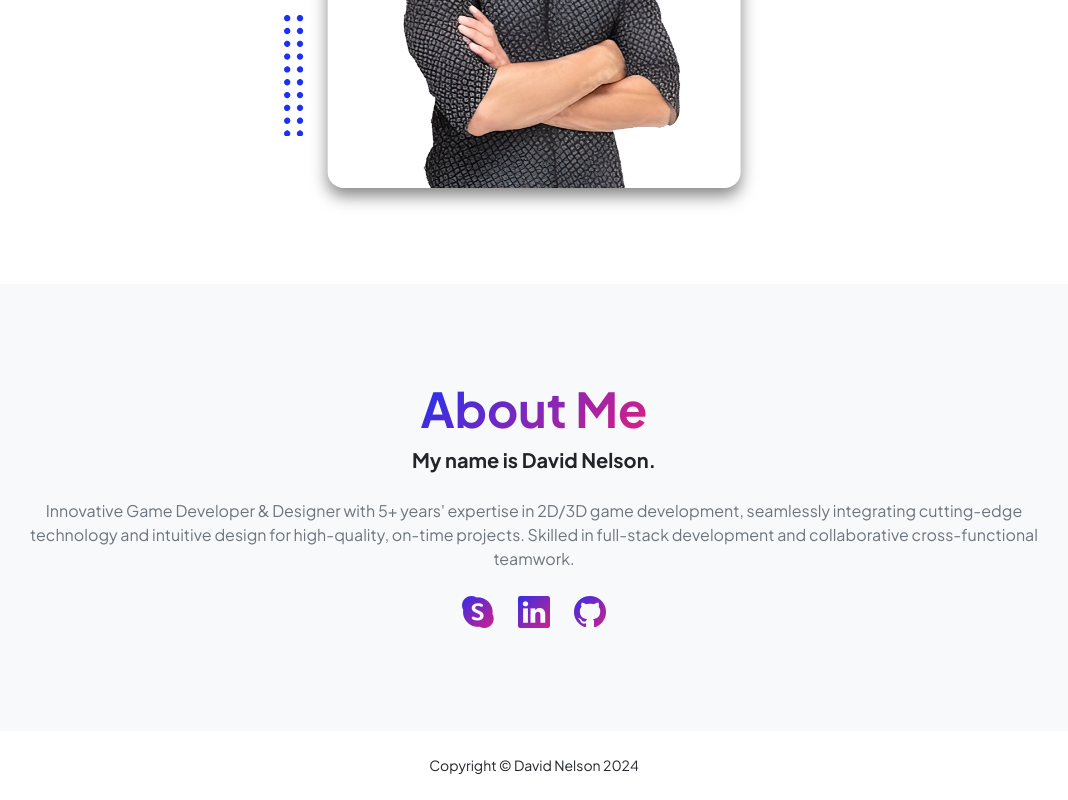
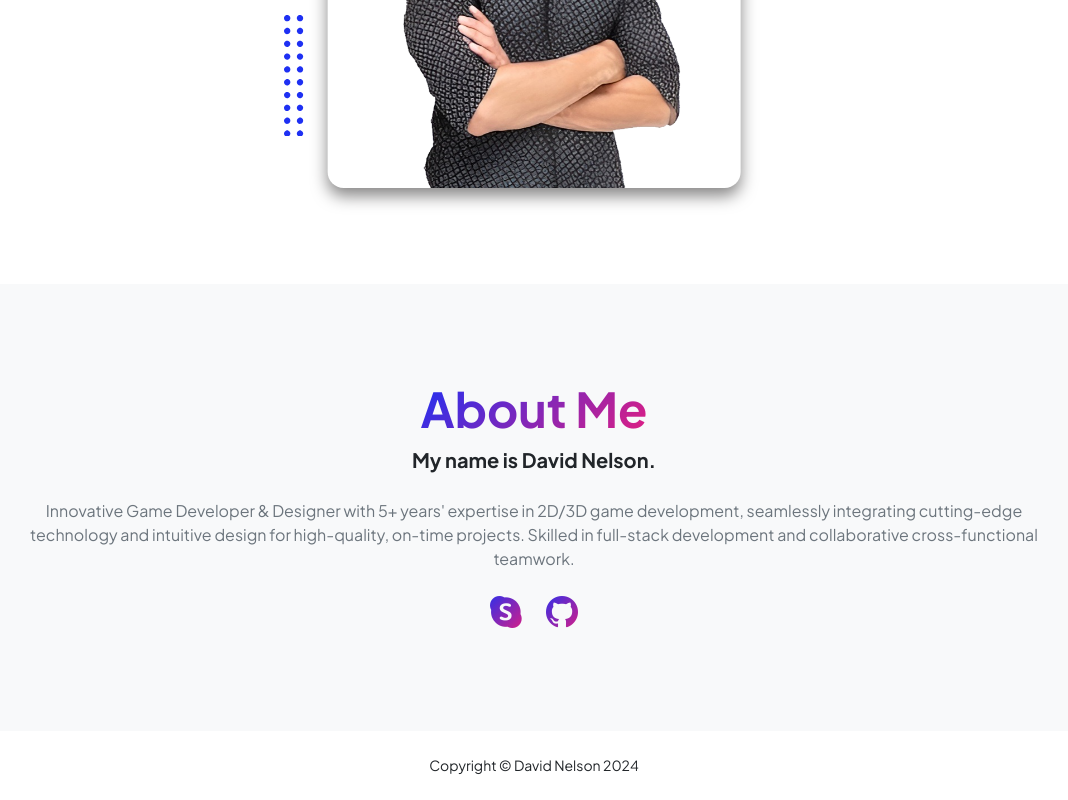
Before and after one commit to CutyDragon/david_game_profile, a plain HTML site: page index.html in a window 1280 px wide. Shown: the part 935-1735 px from the top of the page, without its empty margins (106-1174 px from the left). Drawn offline with nearby package versions, Linux system fonts and the light colour scheme.

Commit message:
updated resume

```diff
--- a/index.html
+++ b/index.html
@@ -131,7 +131,7 @@
                                 <p class="text-muted">Innovative Game Developer & Designer with 5+ years' expertise in 2D/3D game development, seamlessly integrating cutting-edge technology and intuitive design for high-quality, on-time projects. Skilled in full-stack development and collaborative cross-functional teamwork.</p>
                                 <div class="d-flex justify-content-center fs-2 gap-4">
                                     <a class="text-gradient" href="https://join.skype.com/invite/live:.cid.eba32618de070105"><i class="bi bi-skype"></i></a>
-                                    <a class="text-gradient" href="#"><i class="bi bi-linkedin"></i></a>
+                                    <!-- <a class="text-gradient" href="#"><i class="bi bi-linkedin"></i></a> -->
                                     <a class="text-gradient" href="https://github.com/david1995320"><i class="bi bi-github"></i></a>
                                 </div>
                             </div>
```
Also changed, not shown: 1 other file.
